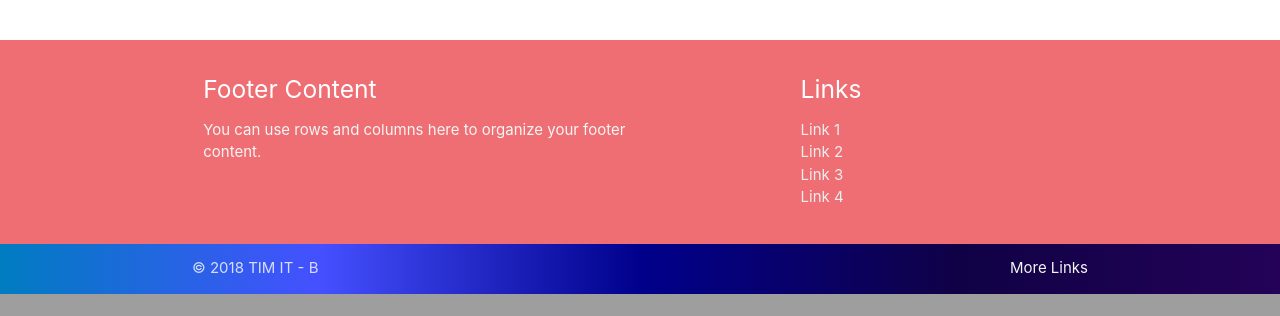
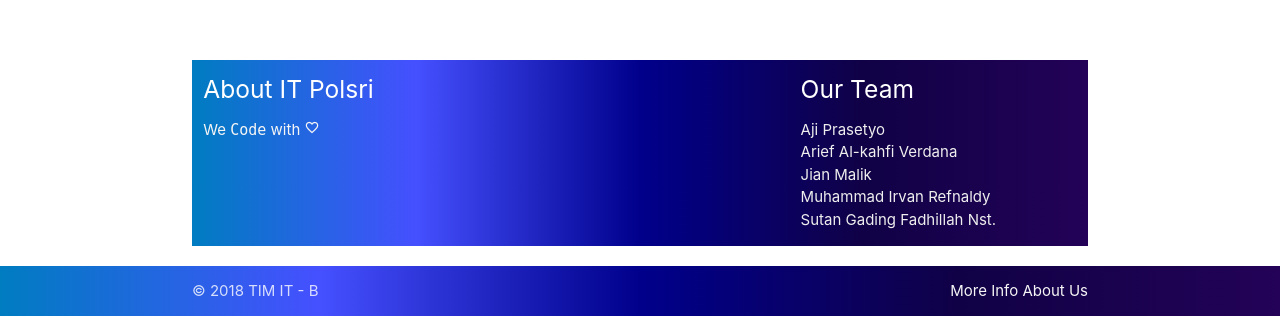
Before and after one commit to ituslab/itfest2018-peirtual, a PHP site: template views/desktop/landing.php in a window 1280 px wide. Shown: the part 2862-3178 px from the top of the page. Before the commit the page ends 3156 px from the top, so only its background shows below. Run offline with PHP 8.4, Linux system fonts and the light colour scheme; the template is opened without the code that fills it, so the values that code supplies are empty.

Commit message:
add animation landing page

```diff
--- a/views/desktop/includes/footer.php
+++ b/views/desktop/includes/footer.php
@@ -1,17 +1,18 @@
-<footer class="page-footer">
-  <div class="container">
+<footer class="page-footer white">
+  <div class="container background--mind_2" data-aos="fade-down" data-aos-delay="800">
     <div class="row">
       <div class="col l6 s12">
-        <h5 class="white-text">Footer Content</h5>
-        <p class="grey-text text-lighten-4">You can use rows and columns here to organize your footer content.</p>
+        <h5 class="white-text">About IT Polsri</h5>
+        <p class="grey-text text-lighten-4">We <code>Code</code> with <i class="tiny material-icons">favorite_border</i></p>
       </div>
       <div class="col l4 offset-l2 s12">
-        <h5 class="white-text">Links</h5>
+        <h5 class="white-text">Our Team</h5>
         <ul>
-          <li><a class="grey-text text-lighten-3" href="#!">Link 1</a></li>
-          <li><a class="grey-text text-lighten-3" href="#!">Link 2</a></li>
-          <li><a class="grey-text text-lighten-3" href="#!">Link 3</a></li>
-          <li><a class="grey-text text-lighten-3" href="#!">Link 4</a></li>
+          <li><a class="grey-text text-lighten-3" href="https://github.com/aji1904">Aji Prasetyo</a></li>
+          <li><a class="grey-text text-lighten-3" href="https://github.com/ariefkahfi">Arief Al-kahfi Verdana</a></li>
+          <li><a class="grey-text text-lighten-3" href="https://github.com/jianmalik">Jian Malik</a></li>
+          <li><a class="grey-text text-lighten-3" href="https://github.com/zzcomzz">Muhammad Irvan Refnaldy</a></li>
+          <li><a class="grey-text text-lighten-3" href="https://github.com/sgnzst">Sutan Gading Fadhillah Nst.</a></li>
         </ul>
       </div>
     </div>
@@ -19,7 +20,7 @@
   <div class="footer-copyright background--mind_2">
     <div class="container">
     © 2018 TIM IT - B
-    <a class="grey-text text-lighten-4 right" href="#!">More Links</a>
+    <a class="grey-text text-lighten-4 right" href="https://www.instagram.com/itpolsri/">More Info About Us</a>
     </div>
   </div>
 </footer>
--- a/views/desktop/includes/sponsor.php
+++ b/views/desktop/includes/sponsor.php
@@ -5,32 +5,32 @@
     </div>
     <div class="col s12 img-sponsor m2">
       <div class="center">
-        <img src="https://itpolsri.com/Images/SponsorGoodNews.jpeg"  class="responsive-img" style="width:180px" alt="GoodNews">
+        <img data-aos="zoom-out" data-aos-delay="400" src="https://itpolsri.com/Images/SponsorGoodNews.jpeg"  class="responsive-img" style="width:180px" alt="GoodNews">
       </div>
     </div>
     <div class="col s12 img-sponsor m2">
       <div class="center">
-        <img src="https://itpolsri.com/Images/SponsorGamerINA.jpeg"  class="responsive-img" style="width:180px" alt="GamerINA">
+        <img data-aos="zoom-out" data-aos-delay="400" src="https://itpolsri.com/Images/SponsorGamerINA.jpeg"  class="responsive-img" style="width:180px" alt="GamerINA">
       </div>
     </div>
     <div class="col s12 img-sponsor m2">
       <div class="center">
-        <img src="https://itpolsri.com/Images/SponsorMomea.jpeg"  class="responsive-img" style="width:180px" alt="Momea">
+        <img data-aos="zoom-out" data-aos-delay="400" src="https://itpolsri.com/Images/SponsorMomea.jpeg"  class="responsive-img" style="width:180px" alt="Momea">
       </div>
     </div>
     <div class="col s12 img-sponsor m2">
       <div class="center">
-        <img src="https://itpolsri.com/Images/SponsorPalembangEvents.jpeg"  class="responsive-img" style="width:180px" alt="Palembang Events">
+        <img data-aos="zoom-out" data-aos-delay="400" src="https://itpolsri.com/Images/SponsorPalembangEvents.jpeg"  class="responsive-img" style="width:180px" alt="Palembang Events">
       </div>
     </div>
     <div class="col s12 img-sponsor m2">
       <div class="center">
-        <img src="https://itpolsri.com/Images/SponsorJon.jpeg"  class="responsive-img" style="width:180px" alt="Jon">
+        <img data-aos="zoom-out" data-aos-delay="400" src="https://itpolsri.com/Images/SponsorJon.jpeg"  class="responsive-img" style="width:180px" alt="Jon">
       </div>
     </div>
     <div class="col s12 img-sponsor m2">
       <div class="center">
-        <img src="https://itpolsri.com/Images/SriwijayaPost.jpeg"  class="responsive-img" style="width:180px" alt="Sriwijaya Post">
+        <img data-aos="zoom-out" data-aos-delay="400" src="https://itpolsri.com/Images/SriwijayaPost.jpeg"  class="responsive-img" style="width:180px" alt="Sriwijaya Post">
       </div>
     </div>
   </div>
@@ -38,22 +38,22 @@
     <div class="col s12 img-sponsor m2"></div>
     <div class="col s12 img-sponsor m2">
       <div class="center">
-        <img src="https://itpolsri.com/Images/SponsorElti.jpeg"  class="responsive-img" style="width:205px" alt="Sponsor Elti">
+        <img data-aos="zoom-out" data-aos-delay="400" src="https://itpolsri.com/Images/SponsorElti.jpeg"  class="responsive-img" style="width:205px" alt="Sponsor Elti">
       </div>
     </div>
     <div class="col s12 img-sponsor m2">
       <div class="center">
-        <img src="https://itpolsri.com/Images/SponsorIdea.jpeg" class="responsive-img" style="width:180px"  alt="Sponsor Idea">
+        <img data-aos="zoom-out" data-aos-delay="400" src="https://itpolsri.com/Images/SponsorIdea.jpeg" class="responsive-img" style="width:180px"  alt="Sponsor Idea">
       </div>
     </div>
     <div class="col s12 img-sponsor m2">
       <div class="center">
-        <img src="https://itpolsri.com/Images/SriwijayaHost.jpeg" class="responsive-img" style="width:180px" alt="Sriwijaya Host">
+        <img data-aos="zoom-out" data-aos-delay="400" src="https://itpolsri.com/Images/SriwijayaHost.jpeg" class="responsive-img" style="width:180px" alt="Sriwijaya Host">
       </div>
     </div>
     <div class="col s12 img-sponsor m2">
       <div class="center">
-        <img src="https://itpolsri.com/Images/GlobalFM.jpeg"  class="responsive-img" style="width:205px" alt="GlobalFM">
+        <img data-aos="zoom-out" data-aos-delay="400" src="https://itpolsri.com/Images/GlobalFM.jpeg"  class="responsive-img" style="width:205px" alt="GlobalFM">
       </div>
     </div>
     <div class="col s12 img-sponsor m2"></div>
--- a/views/desktop/landing.php
+++ b/views/desktop/landing.php
@@ -11,7 +11,7 @@
     <div class="section no-pad-bot">
       <div class="container">
         <br><br>
-        <h1 class="header center text-lighten-2 shadow-text">Peirtual</h1>
+        <h1 data-aos="zoom-out" data-aos-delay="600" class="header center text-lighten-2 shadow-text">Peirtual</h1>
         <div class="row center">
           <h5 data-aos="fade-up" data-aos-duration="1000" data-aos-easing="ease-in-out" class="header col s12 dark shadow-text">Aplikasi Perpustakaan Virtual Modern</h5>
         </div>
@@ -28,7 +28,7 @@
       <div class="row">
         <div class="col s12 m4">
           <div class="icon-block">
-            <h2 class="center brown-text"><i class="material-icons">collections_bookmark</i></h2>
+            <h2 class="center brown-text" data-aos="slide-left" data-aos-delay="300"><i class="material-icons">collections_bookmark</i></h2>
             <h5 class="center">Bermacam Koleksi Buku</h5>
             <p class="light landing-p">
               Baca buku, berbagi koleksi bacaan dan bersosialisasi secara bersamaan.
@@ -39,7 +39,7 @@
 
         <div class="col s12 m4">
           <div class="icon-block">
-            <h2 class="center brown-text"><i class="material-icons">cloud_download</i></h2>
+            <h2 class="center brown-text" data-aos="zoom-out" data-aos-delay="300"><i class="material-icons">cloud_download</i></h2>
             <h5 class="center">Download</h5>
 
             <p class="light landing-p">
@@ -51,7 +51,7 @@
 
         <div class="col s12 m4">
           <div class="icon-block">
-            <h2 class="center brown-text"><i class="material-icons">create</i></h2>
+            <h2 class="center brown-text" data-aos="slide-right" data-aos-delay="300"><i class="material-icons">create</i></h2>
             <h5 class="center">Tulis dan Berbagi</h5>
             <p class="light landing-p">
               Buat dan Sebarkan Tulisanmu. Buat Dunia melihat Karya Tulismu,
@@ -69,7 +69,7 @@
     <div class="section no-pad-bot">
       <div class="container">
         <div class="row center">
-          <h5 class="header col s12 light">Jadilah Pribadi yang Kreatif dan Inovatif</h5>
+          <h5 data-aos="zoom-in-up" data-aos-delay="500" class="header col s12 light">Jadilah Pribadi yang Kreatif dan Inovatif</h5>
         </div>
       </div>
     </div>
@@ -81,17 +81,17 @@
 
       <div class="row">
         <div class="col s12 center">
-          <h3><i class="mdi-content-send brown-text"></i>Supported By</h3>
+          <h3><i class="mdi-content-send brown-text"></i>SUPPORT</h3>
           <br /><br />
           <div class="row">
-            <div data-aos="flip-left" class="col s12 m4 img-sponsor">
+            <div data-aos="flip-left" data-aos-delay="400"  class="col s12 m4 img-sponsor">
               <img src="https://itpolsri.com/Images/ITFEST.jpeg" style="width:200px" class="responsive-img" alt="ITFEST">
             </div>
-            <div class="col s12 m4 img-sponsor">
-              <img src="https://itpolsri.com/Images/POLSRI.jpeg" style="width:200px" class="responsive-img" alt="ITFEST">
+            <div data-aos="flip-left" data-aos-delay="500" class="col s12 m4 img-sponsor">
+              <img src="https://itpolsri.com/Images/POLSRI.jpeg" style="width:200px" class="responsive-img" alt="POLSRI">
             </div>
-            <div class="col s12 m4 img-sponsor">
-              <img src="https://itpolsri.com/Images/HMJMI.jpeg" style="width:200px" class="responsive-img" alt="ITFEST">
+            <div data-aos="flip-left" data-aos-delay="800" class="col s12 m4 img-sponsor">
+              <img src="https://itpolsri.com/Images/HMJMI.jpeg" style="width:200px" class="responsive-img" alt="HMJMI">
             </div>
           </div>
         </div>
@@ -104,7 +104,7 @@
     <div class="section no-pad-bot">
       <div class="container">
         <div class="row center">
-          <h5 class="header col s12 light shadow-text"><q> Semakin aku banyak membaca, semakin aku banyak berpikir,
+          <h5 class="header col s12 light shadow-text" data-aos="zoom-in" data-aos-delay="600"><q> Semakin aku banyak membaca, semakin aku banyak berpikir,
             semakin aku banyak belajar, semakin aku sadar bahwa aku tak mengetahui apa pun.</q> Voltaire.</h5>
         </div>
       </div>
```
